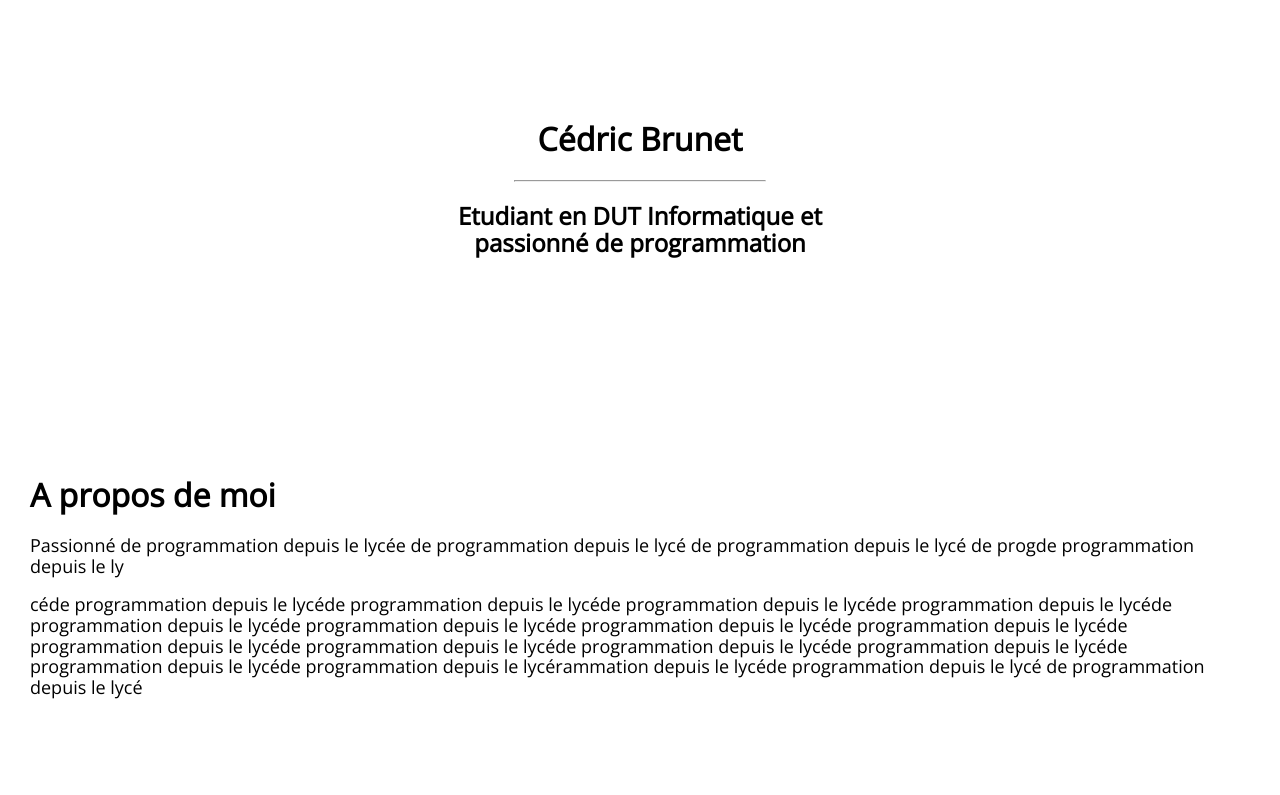
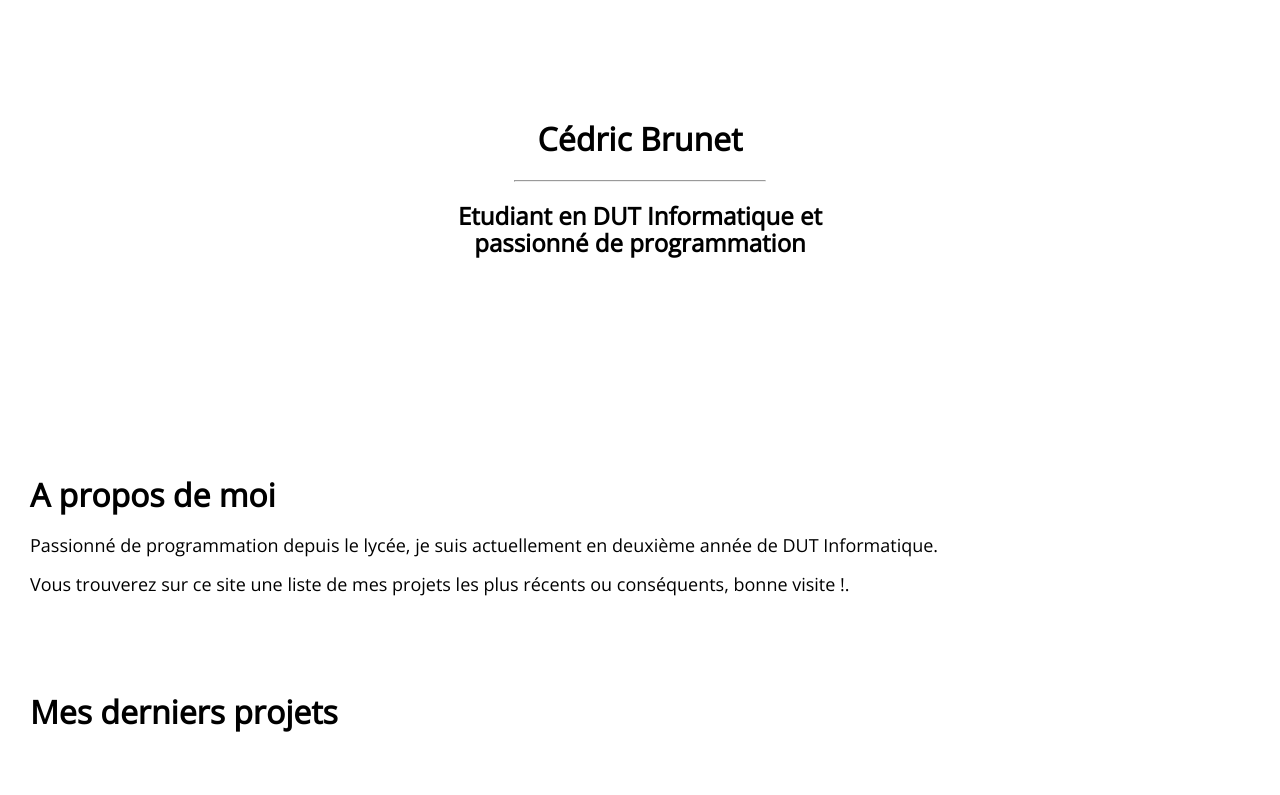
Before and after one commit to Giiltham/giiltham.github.io, a plain HTML site: page index.html in a window 1280 px wide. Shown: the top 795 px of the page. Drawn offline with nearby package versions, Linux system fonts and the light colour scheme.

Commit message:
Update index.html

```diff
--- a/index.html
+++ b/index.html
@@ -28,7 +28,8 @@
     <div id="page-body">
         <section id="aPropos">
             <h1>A propos de moi</h1>
-            <p>Passionné de programmation depuis le lycée de programmation depuis le lycé de programmation depuis le lycé de progde programmation depuis le ly</p> <p>céde programmation depuis le lycéde programmation depuis le lycéde programmation depuis le lycéde programmation depuis le lycéde programmation depuis le lycéde programmation depuis le lycéde programmation depuis le lycéde programmation depuis le lycéde programmation depuis le lycéde programmation depuis le lycéde programmation depuis le lycéde programmation depuis le lycéde programmation depuis le lycéde programmation depuis le lycérammation depuis le lycéde programmation depuis le lycé de programmation depuis le lycé</p>
+            <p>Passionné de programmation depuis le lycée, je suis actuellement en deuxième année de DUT Informatique.</p>
+            <p>Vous trouverez sur ce site une liste de mes projets les plus récents ou conséquents, bonne visite !.</p>
         </section>
 
         <section id="projets">
```
